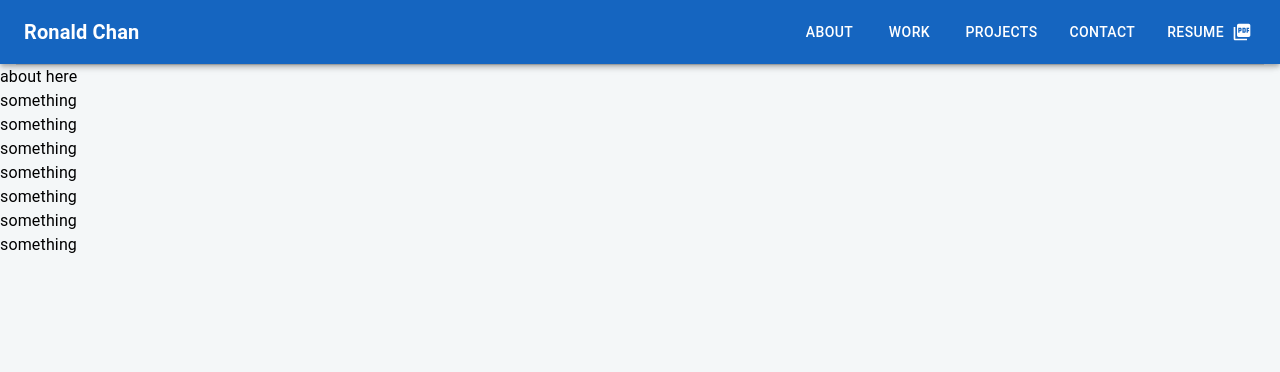
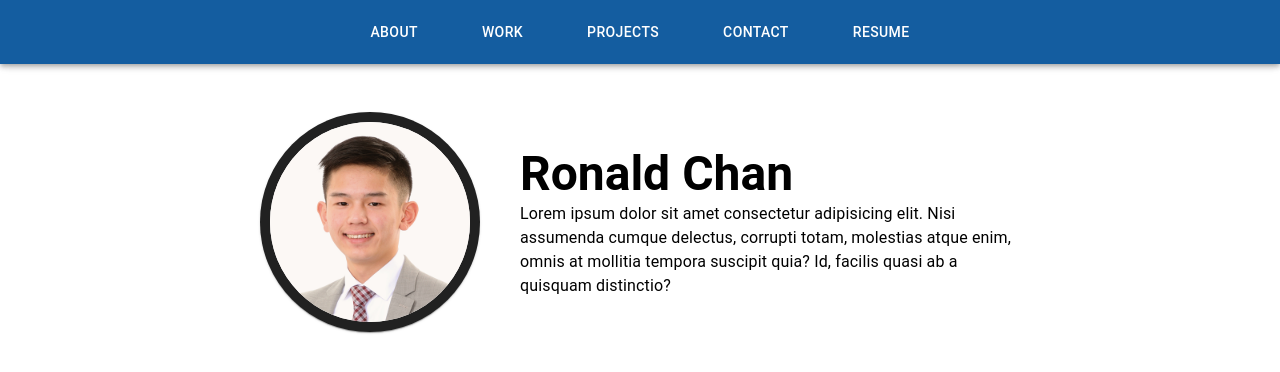
Before and after one commit to ronalldchan/ronalldchan.github.io, a React (Create React App) app: page / in a window 1280 px wide. Shown: the top 372 px of the page. Built offline with nearby package versions, Linux system fonts and the light colour scheme.

Commit message:
Added About Section - removed comments in index.html - created new components directory and moved components to it - updated theme colour - added headshot.png

```diff
--- a/src/App.tsx
+++ b/src/App.tsx
@@ -1,6 +1,6 @@
 import react from "react";
-import NavBar from "./NavBar";
-import Content from "./Content";
+import NavBar from "./components/NavBar";
+import Content from "./components/Content";
 
 function App() {
   return (
--- a/src/Content.tsx
+++ /dev/null
@@ -1,19 +0,0 @@
-import { Divider, Typography, Box } from "@mui/material";
-
-function Content() {
-  return (
-    <Box sx={{ backgroundColor: "#f4f7f8", height: 2000 }}>
-      <Divider variant="middle" />
-      <Typography id="about">about here</Typography>
-      <Typography id="123">something</Typography>
-      <Typography id="123">something</Typography>
-      <Typography id="123">something</Typography>
-      <Typography id="123">something</Typography>
-      <Typography id="123">something</Typography>
-      <Typography id="123">something</Typography>
-      <Typography id="123">something</Typography>
-    </Box>
-  );
-}
-
-export default Content;
--- a/src/ContentSection.tsx
+++ /dev/null
@@ -1,5 +0,0 @@
-function ContentSection(props: { title: string }) {
-  return <></>;
-}
-
-export default ContentSection;
--- a/src/NavBar.tsx
+++ /dev/null
@@ -1,27 +0,0 @@
-import { AppBar, Stack, Toolbar, Typography, Divider, Button } from "@mui/material";
-import react from "react";
-import NavBarButton from "./NavBarButton";
-import PictureAsPdfIcon from "@mui/icons-material/PictureAsPdf";
-
-function NavBar() {
-  return (
-    <AppBar position="sticky">
-      <Toolbar sx={{ justifyContent: "space-between", display: "flex" }}>
-        <Typography variant="h6" component="div" fontWeight="bold">
-          Ronald Chan
-        </Typography>
-        <Stack direction="row" spacing={2}>
-          <NavBarButton name="About" href="#about" />
-          <NavBarButton name="Work" href="#work" />
-          <NavBarButton name="Projects" href="#projects" />
-          <NavBarButton name="Contact" href="#contact" />
-          <Button color="inherit" endIcon={<PictureAsPdfIcon />} href="">
-            Resume
-          </Button>
-        </Stack>
-      </Toolbar>
-    </AppBar>
-  );
-}
-
-export default NavBar;
--- a/src/Theme.tsx
+++ b/src/Theme.tsx
@@ -5,7 +5,7 @@ const themeOptions: ThemeOptions = {
   palette: {
     mode: "light",
     primary: {
-      main: "#1565c0",
+      main: "#145da0",
     },
     secondary: {
       main: "#f50057",
--- /dev/null
+++ b/src/components/AboutMe.tsx
@@ -0,0 +1,34 @@
+import { Avatar, Box, Paper, Typography } from "@mui/material";
+import headshot from "../images/headshot.png";
+
+function AboutMe(props: { title: string }) {
+  return (
+    <Box component="section" id="about">
+      <Box paddingTop={6} display={"flex"} justifyContent={"center"} alignItems={"center"}>
+        <Paper
+          sx={{
+            borderRadius: "50%",
+            overflow: "hidden",
+            maxWidth: 200,
+            minWidth: 150,
+            border: 10,
+            aspectRatio: "1/1",
+          }}
+        >
+          <img src={headshot} style={{ width: "100%", height: "auto" }} />
+        </Paper>
+        <Box ml={5}>
+          <Typography variant="h3" fontWeight={"bold"}>
+            Ronald Chan
+          </Typography>
+          <Typography variant="body1" maxWidth={500}>
+            Lorem ipsum dolor sit amet consectetur adipisicing elit. Nisi assumenda cumque delectus, corrupti totam,
+            molestias atque enim, omnis at mollitia tempora suscipit quia? Id, facilis quasi ab a quisquam distinctio?
+          </Typography>
+        </Box>
+      </Box>
+    </Box>
+  );
+}
+
+export default AboutMe;
--- /dev/null
+++ b/src/components/Content.tsx
@@ -0,0 +1,16 @@
+import { Container } from "@mui/material";
+import AboutMe from "./AboutMe";
+
+function Content() {
+  return (
+    <Container maxWidth="xl" sx={{ height: 2000 }}>
+      <AboutMe title="somdad" />
+      {/* <Divider variant="middle" />
+      <Typography id="about">about here</Typography>
+      <Typography id="123">something</Typography>
+      <Typography id="123">something</Typography> */}
+    </Container>
+  );
+}
+
+export default Content;
--- /dev/null
+++ b/src/components/NavBar.tsx
@@ -0,0 +1,21 @@
+import { AppBar, Stack, Toolbar } from "@mui/material";
+import react from "react";
+import NavBarButton from "./NavBarButton";
+
+function NavBar() {
+  return (
+    <AppBar position="sticky">
+      <Toolbar sx={{ justifyContent: "center", display: "flex" }}>
+        <Stack direction="row">
+          <NavBarButton name="About" href="#about" />
+          <NavBarButton name="Work" href="#work" />
+          <NavBarButton name="Projects" href="#projects" />
+          <NavBarButton name="Contact" href="#contact" />
+          <NavBarButton name="Resume" href="" />
+        </Stack>
+      </Toolbar>
+    </AppBar>
+  );
+}
+
+export default NavBar;
--- a/src/NavBarButton.tsx
+++ b/src/components/NavBarButton.tsx
@@ -2,7 +2,7 @@ import { Button } from "@mui/material";
 
 function NavBarButton(props: { name: string; href: string }) {
   return (
-    <Button variant="text" color="inherit" href={props.href} disableRipple>
+    <Button variant="text" color="inherit" href={props.href} disableRipple sx={{ py: 2, px: 4 }}>
       {props.name}
     </Button>
   );
```
Also changed, not shown: public/index.html (+0 -19 lines), src/images/headshot.png (added).
